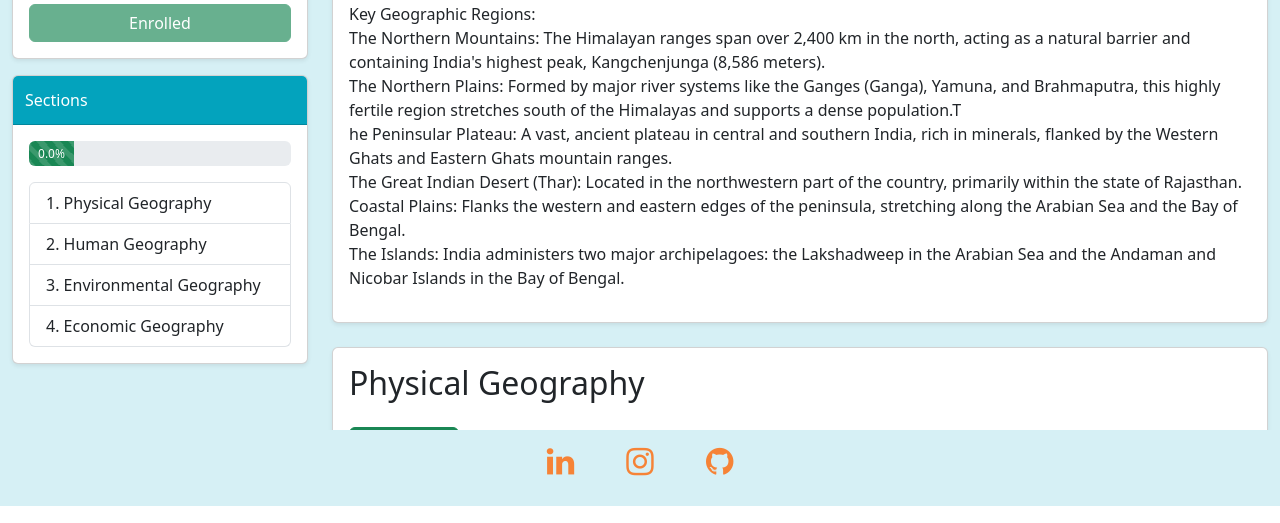
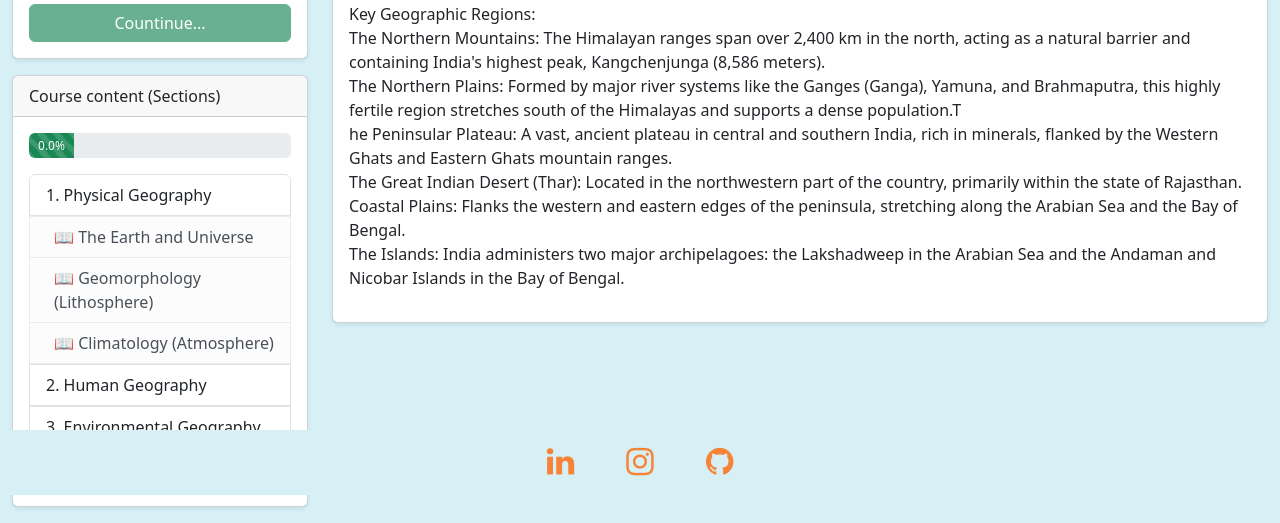
Before and after one commit to asmanoyda/EasyGeo, a Django app: template learn/templates/courses/section_list.html in a window 1280 px wide. Shown: the part 305-828 px from the top of the page. Run offline with Django 4.2, Linux system fonts and the light colour scheme; the template is opened without the code that fills it: values that come from a table or form of the project are taken from there, others are empty; data comes from the database, SQL or seed files in the repository.

Commit message:
style updated

```diff
--- a/learn/static/css/style.css
+++ b/learn/static/css/style.css
@@ -57,10 +57,6 @@ background-color: #e26f22;
     border-radius: 15px;
 }
 
-.h2{
-    color: #03a3bd;
-}
-
 .course-btn {
 background-color: #03a3bd;
     color: white;
@@ -69,8 +65,12 @@ background-color: #03a3bd;
     text-align: left;
 }
 .course-btn:hover {
-    background-color: #4c8769;
+    background-color: #5d9d7e;
 }
 .progress-zero {
     min-width: 45px;
 }
+.h2-color{
+ color: #03a3bd;
+
+}
--- a/learn/templates/courses/enrollment_list.html
+++ b/learn/templates/courses/enrollment_list.html
@@ -7,9 +7,9 @@ My Learning
 
 {% block content %}
 
-<div class="container-fluid course-body py-5">
+<div class="container-fluid  py-5">
 
-    <h1 class="text-center mb-4 course-title">
+    <h1 class="text-center mb-4 ">
         📚 My Learning
     </h1>
 
--- a/learn/templates/courses/section_list.html
+++ b/learn/templates/courses/section_list.html
@@ -20,7 +20,7 @@ my learning
                 <div class="card-body text-center">
                     {% if is_enrolled %}
                     <button class="btn btn-success w-100" disabled>
-                        Enrolled
+                        Countinue...
                     </button>
                     {% else %}
                     <a href="{% url 'mypage:create_entrollment' course.id %}" class="btn btn-primary w-100">
@@ -33,8 +33,8 @@ my learning
 
             <!-- Sections Card -->
             <div class="card shadow-sm">
-                <div class="card-header course-btn">
-                    Sections
+                <div class="card-header ">
+                    Course content (Sections)
                 </div>
 
                 <div class="card-body">
@@ -56,8 +56,34 @@ my learning
                         <button class="list-group-item list-group-item-action" data-bs-toggle="collapse"
                             data-bs-target="#section{{ section.id }}"
                             aria-expanded="{% if forloop.first %}true{% else %}false{% endif %}">
+
                             {{ forloop.counter }}. {{ section.section_name }}
+
                         </button>
+
+                        <!-- Units -->
+                        <div id="section{{ section.id }}" class="collapse {% if forloop.first %}show{% endif %}">
+
+                            {% for unit in section.units.all %}
+
+                            <div
+                                class="list-group-item list-group-item-light ps-4">
+
+                                📖 {{ unit.unit_name }}
+
+                        </div>
+
+                            {% empty %}
+                            <div class="list-group-item text-muted ps-4">
+                                No units available
+                            </div>
+
+
+
+
+                            {% endfor %}
+
+                        </div>
                         {% endfor %}
                     </div>
 
@@ -80,33 +106,7 @@ my learning
                 </div>
             </div>
 
-            <!-- Sections Content -->
-            {% if sections %}
-            {% for section in sections %}
-            <div id="section{{ section.id }}" class="collapse {% if forloop.first %}show{% endif %}">
-                <div class="card shadow-sm mb-4">
-                    <div class="card-body">
 
-                        <h2 class="card-title mb-3">
-                            {{ section.section_name }}
-                        </h2>
-
-
-                        <div class="mt-4">
-                            <a href="{% url 'courses:unit' section.id course.id %}" class="btn btn-success">
-                                Go to Units
-                            </a>
-                        </div>
-
-                    </div>
-                </div>
-            </div>
-            {% endfor %}
-            {% else %}
-            <div class="alert alert-warning">
-                Sorry, no records found.
-            </div>
-            {% endif %}
 
         </div>
 
--- a/learn/templates/courses/unit_list.html
+++ b/learn/templates/courses/unit_list.html
@@ -64,6 +64,11 @@ Units Page
                         <!-- Description -->
                         <h5>Description</h5>
                         <p>{{ unit.description|linebreaks }}</p>
+                        {% if unit.video %}
+                        <div class="ratio ratio-16x9">
+                            <iframe src="{{ unit.video }}" allowfullscreen></iframe>
+                        </div>
+                        {% endif %}
 
                         <!-- Quiz -->
                         <h5 class="mt-4">Quiz</h5>
--- a/learn/templates/users/Login.html
+++ b/learn/templates/users/Login.html
@@ -10,7 +10,7 @@ Login
     <div class="card login-card shadow-lg border-0 p-4" style="max-width: 450px; width: 100%; border-radius: 15px;" >
 
         <div class="text-center mb-4">
-            <h2 class="fw-bold h2 ">Welcome Back</h2>
+            <h2 class="fw-bold h2-color ">Welcome Back</h2>
             <p class="text-muted">Login to your EasyGeo account</p>
         </div>
 
--- a/learn/templates/users/register.html
+++ b/learn/templates/users/register.html
@@ -11,7 +11,7 @@ Registration
 
     <div  class="card login-card shadow-lg border-0 p-4" style="width: 500px;">
 
-        <h2 class="text-center mb-4 h2">Create Account</h2>
+        <h2 class="text-center mb-4 h2-color">Create Account</h2>
 
         {% for message in messages %}
         <div class="alert alert-warning">
--- a/learn/templates/users/update_profile.html
+++ b/learn/templates/users/update_profile.html
@@ -10,7 +10,7 @@ Update Profile
 
     <div class="card login-card shadow-lg border-0 p-4"  style="max-width: 600px; width: 100%;">
 
-        <h2 class="text-center mb-4 h2 ">My Account</h2>
+        <h2 class="text-center mb-4 h2-color">My Account</h2>
 
         {% for message in messages %}
         <div class="alert alert-info">
```
Also changed, not shown: learn/templates/users/profile_page.html (+12 -11 lines), learn/courses/urls.py (line endings or trailing spaces).
